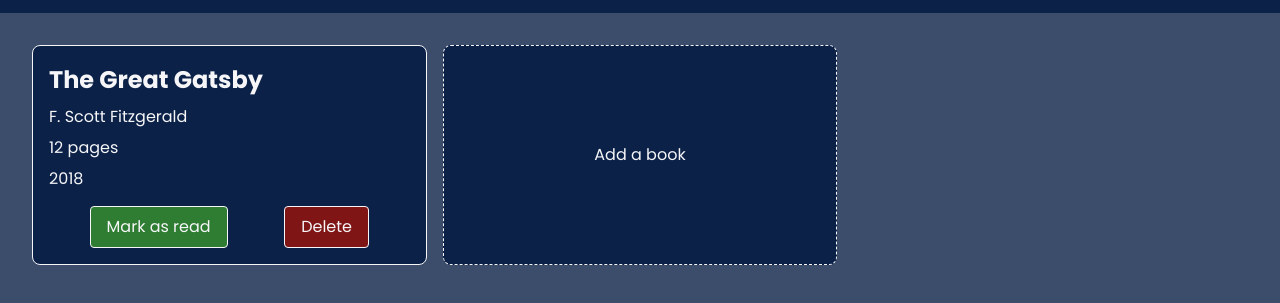
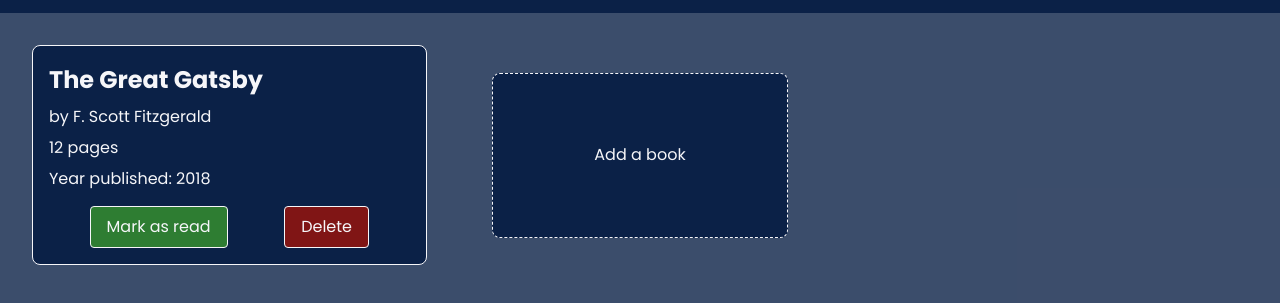
Before and after one commit to xhide341/library-app, a plain HTML site: page index.html in a window 1280 px wide. Shown: the part 67-370 px from the top of the page. Drawn offline with Linux system fonts and the light colour scheme.

Commit message:
fix text format

```diff
--- a/script.js
+++ b/script.js
@@ -48,9 +48,9 @@
     card.classList.add('book-item');
     card.innerHTML = `
         <h2>${book.title}</h2>
-        <p>${book.author}</p>
+        <p>by ${book.author}</p>
         <p>${book.pageCount} pages</p>
-        <p>${book.year}</p>
+        <p>Year published: ${book.year}</p>
         <div class="btn-books">
             <button class="btn-status">${book.read ? 'Mark as unread' : 'Mark as read'}</button>
             <button class="btn-delete">Delete</button>
--- a/style.css
+++ b/style.css
@@ -66,7 +66,6 @@
     flex-direction: column;
     justify-content: space-between;
     height: 100%;
-    width: 100%;
     padding: 1rem;
     background-color: var(--primary-color);
     color: #f6f6f9;
@@ -132,8 +131,8 @@
     background-color: var(--primary-color);
     border-radius: 0.5rem;
     font-size: 1rem;
-    width: clamp(300px, 100%, 100%);
-    height: clamp(200px, 100%, 100%);
+    width: 75%;
+    height: 75%;
     padding: 1rem;
     transition: background-color 0.3s ease;
 }
```
